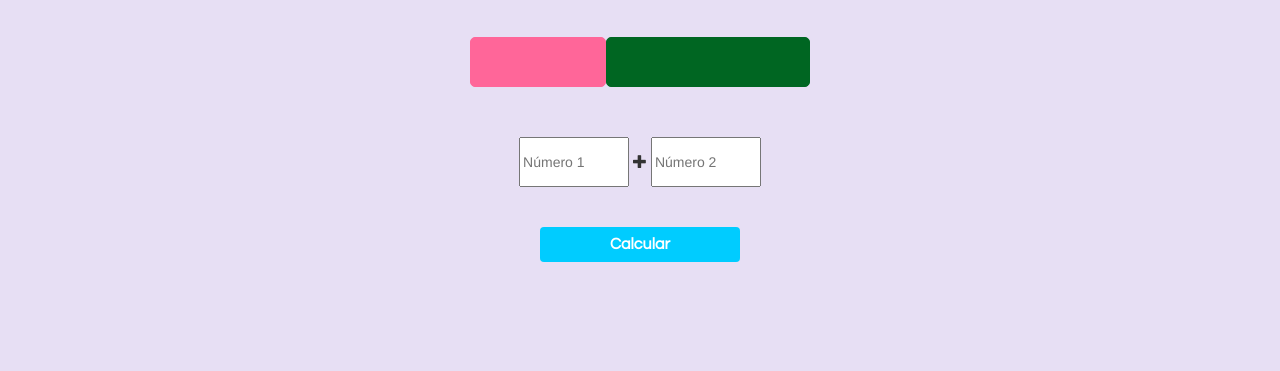
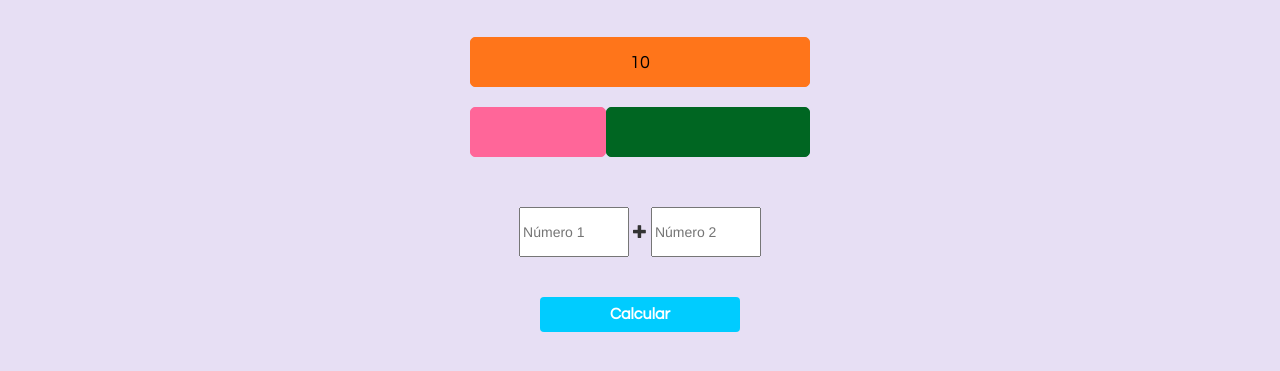
Before and after one commit to SaraiGil/RegletApp, a plain HTML site: page views/regletas.html in a window 1280 px wide. Shown: the part 223-594 px from the top of the page. Drawn offline with nearby package versions, Linux system fonts and the light colour scheme.

Commit message:
Se arreglan los campos de número para los naipes y se añade una regleta #10 en las sumas

```diff
--- a/views/regletas.html
+++ b/views/regletas.html
@@ -108,6 +108,8 @@
       <!--VISTA GRÁFICA DE LAS REGLETAS-->
       <div class="row" >
         <div class="divHijo">
+          <div class="col-xs-1" id="completa"><p>10</p></div>
+          <br><br><p></p><br>
           <div class="col-xs-1" id="izq">
             <p></p>
           </div>
--- a/views/styles/estilos3/css/regletas.css
+++ b/views/styles/estilos3/css/regletas.css
@@ -26,6 +26,14 @@
 .divRegletas{
 }
 
+#completa{
+  background-color: var(--color10);
+  width: var(--num10);
+  height: 50px;
+  border-radius: 5px;
+  border: 1px solid var(--color10);
+}
+
 #izq{
 	background-color: var(--color4);
 	width: var(--num4);
@@ -43,7 +51,7 @@
 	border: 1px solid var(--color6);
 }
 
-#izq p, #der p, #centro p{
+#izq p, #der p, #centro p, #completa p{
 	position: relative;
 	text-align: center;
 	vertical-align: middle;
```
Also changed, not shown: views/naipes.html (+1 -0 lines).
